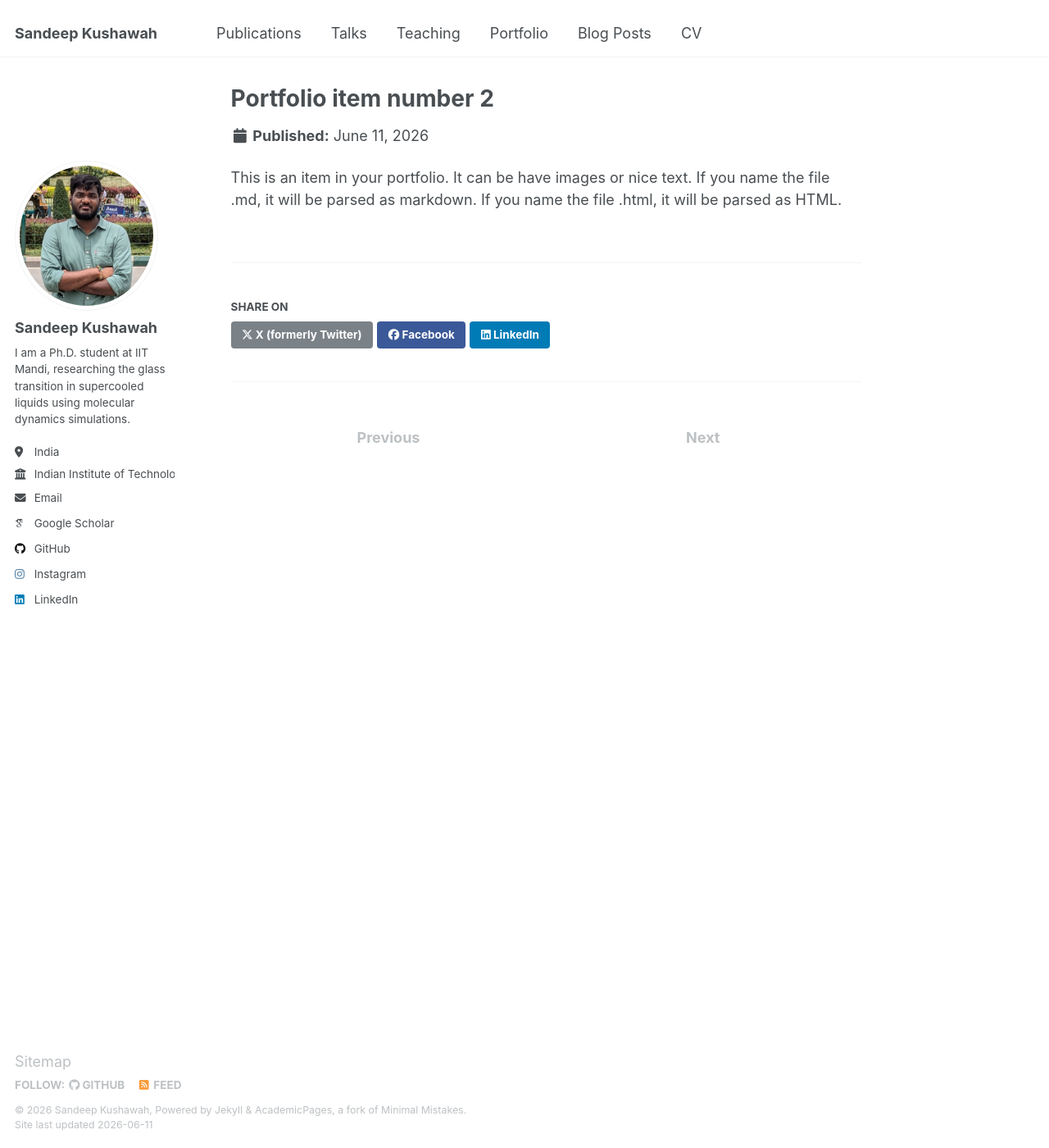
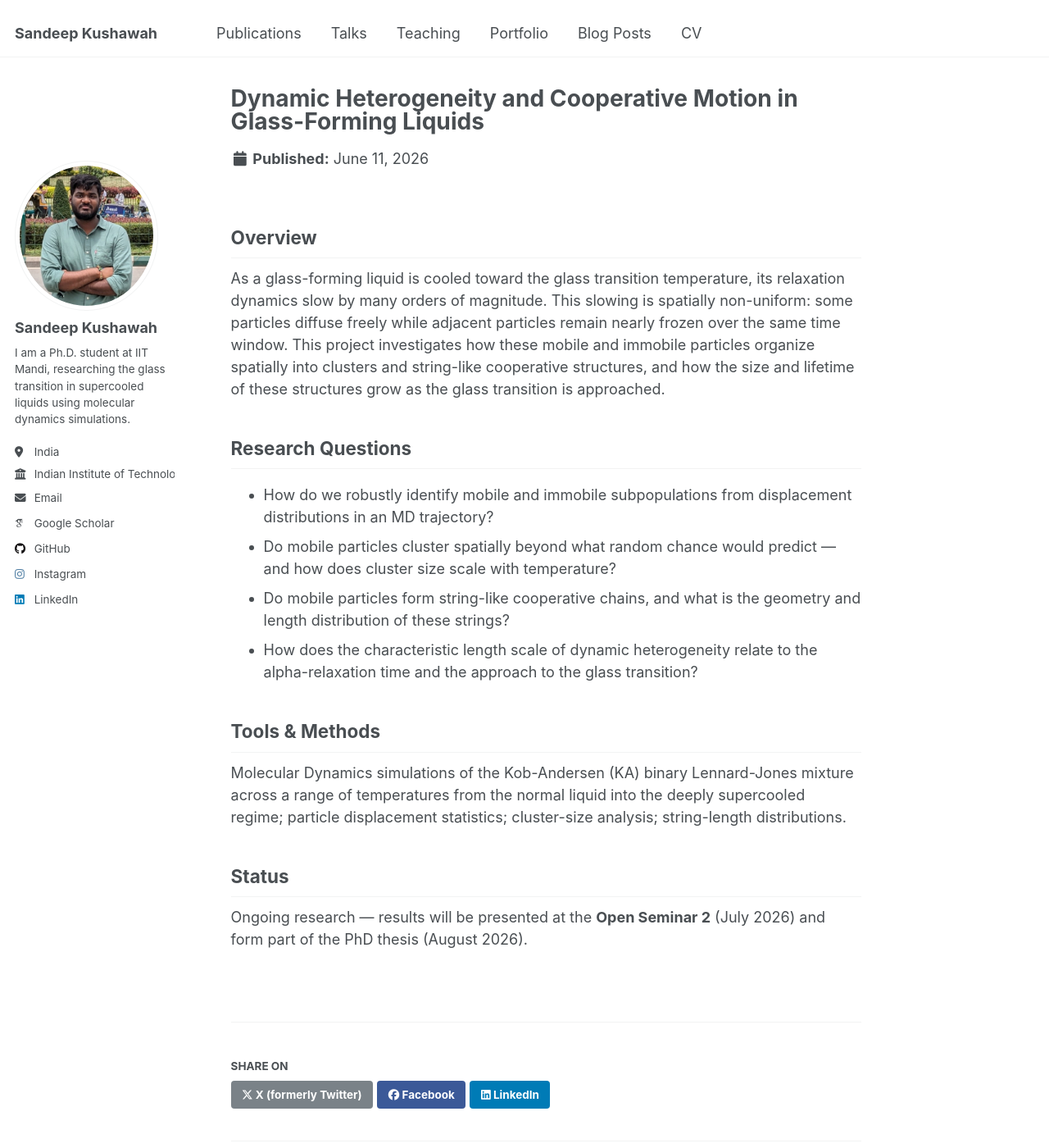
Before and after one commit to sandeepkushawah/sandeepkushawah.github.io, a Jekyll site: the page built from _portfolio/portfolio-2.html, in a window 1280 px wide and 1400 px high. Shown: the whole window at 82% size. Built offline with Jekyll 4.4.1, drawn with Linux system fonts in a browser that asks for light colours; some web fonts are replaced.

Commit message:
Replace placeholder blog posts and portfolio with real academic content
Removed all five lorem-ipsum template posts and both generic portfolio
stubs. Added three seminar announcement blog posts (June, July, August
2026) covering the Soft Matter paper on orientational entropy, dynamic
heterogeneity clusters/strings, and the PhD thesis seminar. Portfolio
entries now describe the two active research projects with methods,
findings, and publication links.

Co-Authored-By: Claude Sonnet 4.6 <noreply@anthropic.com>

```diff
--- a/_portfolio/portfolio-2.html
+++ b/_portfolio/portfolio-2.html
@@ -1,7 +1,32 @@
 ---
-title: "Portfolio item number 2"
-excerpt: "Short description of portfolio item number 2 <br/><img src='/images/500x300.png'>"
+title: "Dynamic Heterogeneity and Cooperative Motion in Glass-Forming Liquids"
+excerpt: "Study of mobile and immobile particle clusters and string-like cooperative structures in supercooled binary mixtures approaching the glass transition.<br/><img src='/images/diffused_particle.jpg'>"
 collection: portfolio
 ---
 
-This is an item in your portfolio. It can be have images or nice text. If you name the file .md, it will be parsed as markdown. If you name the file .html, it will be parsed as HTML.
+<h2>Overview</h2>
+
+<p>
+As a glass-forming liquid is cooled toward the glass transition temperature, its relaxation dynamics slow by many orders of magnitude. This slowing is spatially non-uniform: some particles diffuse freely while adjacent particles remain nearly frozen over the same time window. This project investigates how these mobile and immobile particles organize spatially into clusters and string-like cooperative structures, and how the size and lifetime of these structures grow as the glass transition is approached.
+</p>
+
+<h2>Research Questions</h2>
+
+<ul>
+  <li>How do we robustly identify mobile and immobile subpopulations from displacement distributions in an MD trajectory?</li>
+  <li>Do mobile particles cluster spatially beyond what random chance would predict — and how does cluster size scale with temperature?</li>
+  <li>Do mobile particles form string-like cooperative chains, and what is the geometry and length distribution of these strings?</li>
+  <li>How does the characteristic length scale of dynamic heterogeneity relate to the alpha-relaxation time and the approach to the glass transition?</li>
+</ul>
+
+<h2>Tools &amp; Methods</h2>
+
+<p>
+Molecular Dynamics simulations of the Kob-Andersen (KA) binary Lennard-Jones mixture across a range of temperatures from the normal liquid into the deeply supercooled regime; particle displacement statistics; cluster-size analysis; string-length distributions.
+</p>
+
+<h2>Status</h2>
+
+<p>
+Ongoing research — results will be presented at the <strong>Open Seminar 2</strong> (July 2026) and form part of the PhD thesis (August 2026).
+</p>
```
Also changed, not shown: _portfolio/portfolio-1.md (+20 -3 lines), _posts/2012-08-14-blog-post-1.md (deleted, +0 -20 lines), _posts/2013-08-14-blog-post-2.md (deleted, +0 -20 lines), _posts/2014-08-14-blog-post-3.md (deleted, +0 -20 lines), _posts/2015-08-14-blog-post-4.md (deleted, +0 -20 lines), _posts/2026-06-01-open-seminar-1-beyond-pair-entropy.md (added, +35 -0 lines), _posts/2026-07-01-open-seminar-2-mobile-immobile-clusters.md (added, +30 -0 lines), _posts/2026-08-01-phd-seminar-thesis.md (added, +35 -0 lines), _posts/2199-01-01-future-post.md (deleted, +0 -11 lines).
